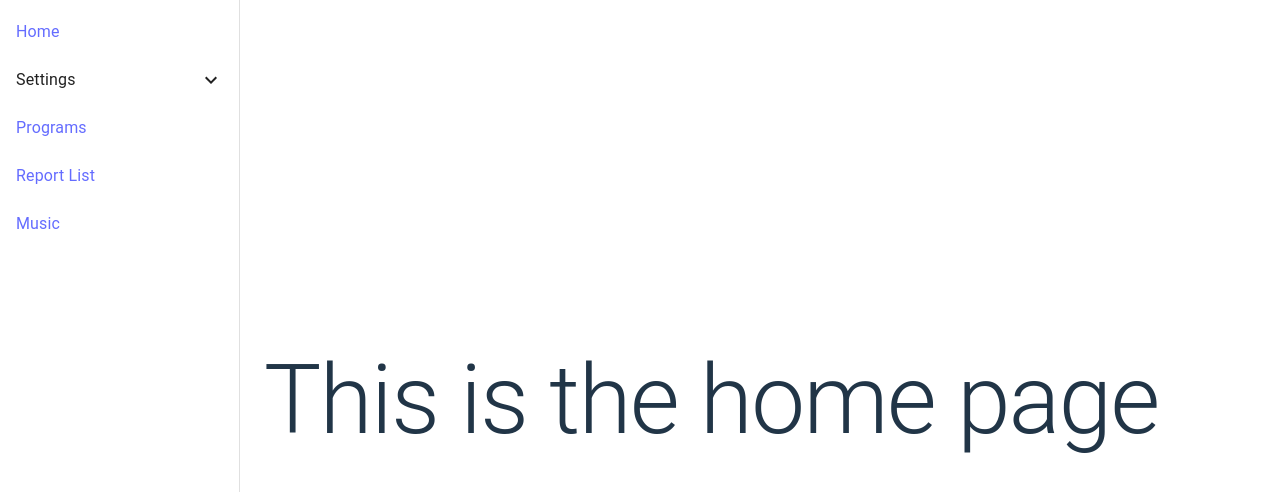
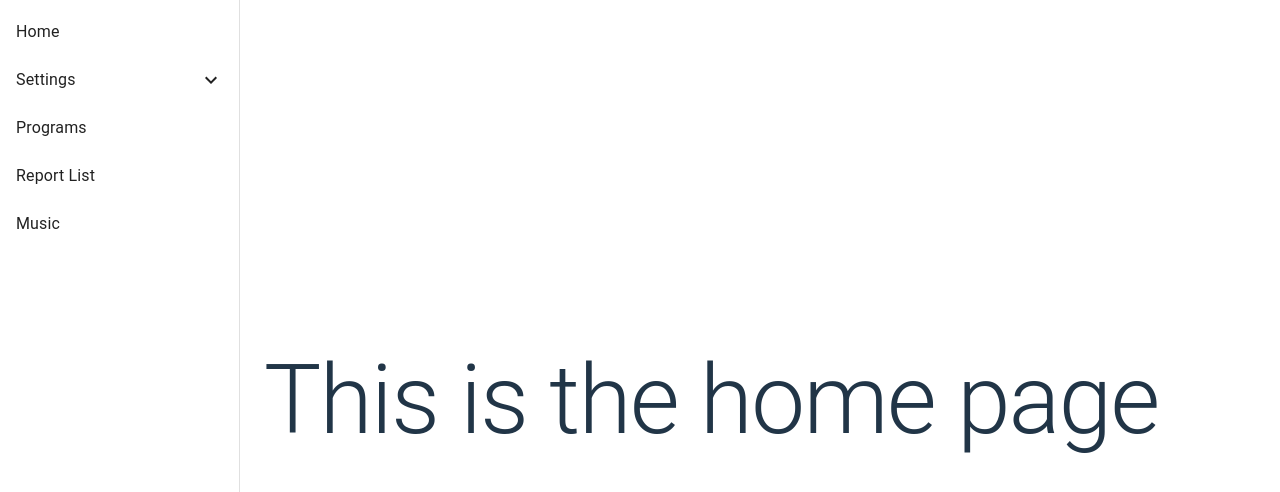
Before and after one commit to masa-yamanaka/mediasearch, a React (Vite) app: page / in a window 1280 px wide. Shown: the top 492 px of the page. Built offline with nearby package versions, Linux system fonts and the light colour scheme.

Commit message:
fixed deploy errors

```diff
--- a/src/components/Sidebar.tsx
+++ b/src/components/Sidebar.tsx
@@ -1,6 +1,12 @@
 // src/components/Sidebar.tsx
 import React, { useState } from "react";
-import { Drawer, List, ListItem, ListItemText, Collapse } from "@mui/material";
+import {
+  Drawer,
+  List,
+  ListItemText,
+  Collapse,
+  ListItemButton,
+} from "@mui/material";
 import { Link } from "react-router-dom";
 import { ExpandLess, ExpandMore } from "@mui/icons-material";
 
@@ -27,42 +33,40 @@ const Sidebar: React.FC = () => {
       anchor="left"
     >
       <List>
-        <ListItem button component={Link} to="/">
+        <ListItemButton component={Link} to="/">
           <ListItemText primary="Home" />
-        </ListItem>
-        <ListItem button onClick={handleSettingsClick}>
+        </ListItemButton>
+        <ListItemButton onClick={handleSettingsClick}>
           <ListItemText primary="Settings" />
           {openSettings ? <ExpandLess /> : <ExpandMore />}
-        </ListItem>
+        </ListItemButton>
         <Collapse in={openSettings} timeout="auto" unmountOnExit>
           <List component="div" disablePadding>
-            <ListItem
-              button
+            <ListItemButton
               component={Link}
               to="/settings/email"
               sx={{ pl: 4 }}
             >
               <ListItemText primary="Email Settings" />
-            </ListItem>
-            <ListItem
-              button
+            </ListItemButton>
+            <ListItemButton
               component={Link}
               to="/settings/account"
               sx={{ pl: 4 }}
             >
               <ListItemText primary="Account Settings" />
-            </ListItem>
+            </ListItemButton>
           </List>
         </Collapse>
-        <ListItem button component={Link} to="/programs">
+        <ListItemButton component={Link} to="/programs">
           <ListItemText primary="Programs" />
-        </ListItem>
-        <ListItem button component={Link} to="/reports">
+        </ListItemButton>
+        <ListItemButton component={Link} to="/reports">
           <ListItemText primary="Report List" />
-        </ListItem>
-        <ListItem button component={Link} to="/music">
+        </ListItemButton>
+        <ListItemButton component={Link} to="/music">
           <ListItemText primary="Music" />
-        </ListItem>
+        </ListItemButton>
       </List>
     </Drawer>
   );
--- a/src/pages/Programs/index.tsx
+++ b/src/pages/Programs/index.tsx
@@ -3,8 +3,8 @@ import {
   Container,
   Typography,
   List,
-  ListItem,
   ListItemText,
+  ListItemButton,
 } from "@mui/material";
 
 const Programs: React.FC = () => {
@@ -17,9 +17,9 @@ const Programs: React.FC = () => {
       </Typography>
       <List>
         {programs.map((program, index) => (
-          <ListItem key={index} button>
+          <ListItemButton key={index}>
             <ListItemText primary={program} />
-          </ListItem>
+          </ListItemButton>
         ))}
       </List>
     </Container>
--- a/src/pages/ReportList/index.tsx
+++ b/src/pages/ReportList/index.tsx
@@ -3,8 +3,8 @@ import {
   Container,
   Typography,
   List,
-  ListItem,
   ListItemText,
+  ListItemButton,
 } from "@mui/material";
 
 const ReportList: React.FC = () => {
@@ -17,9 +17,9 @@ const ReportList: React.FC = () => {
       </Typography>
       <List>
         {programs.map((program, index) => (
-          <ListItem key={index} button>
+          <ListItemButton key={index}>
             <ListItemText primary={program} />
-          </ListItem>
+          </ListItemButton>
         ))}
       </List>
     </Container>
```
